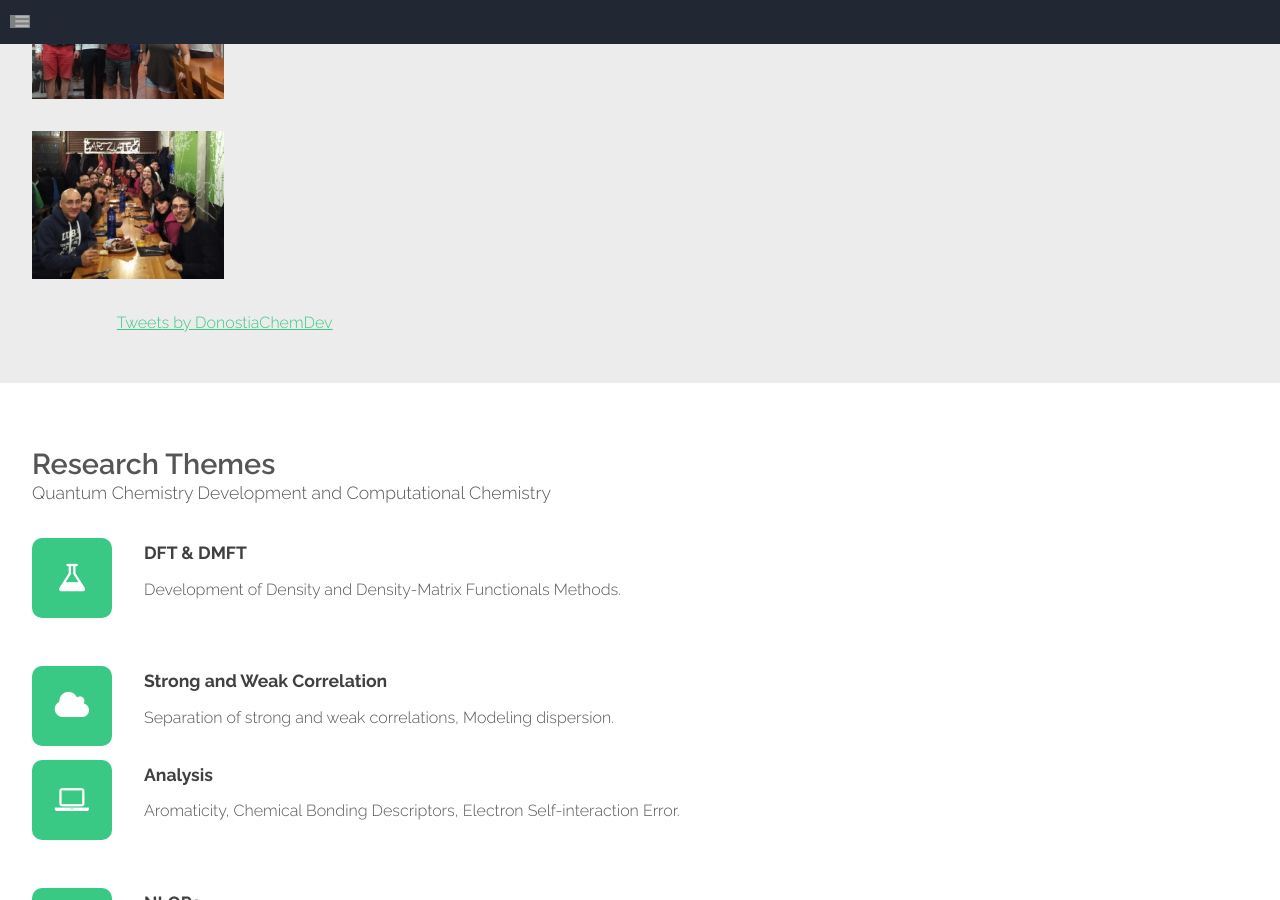
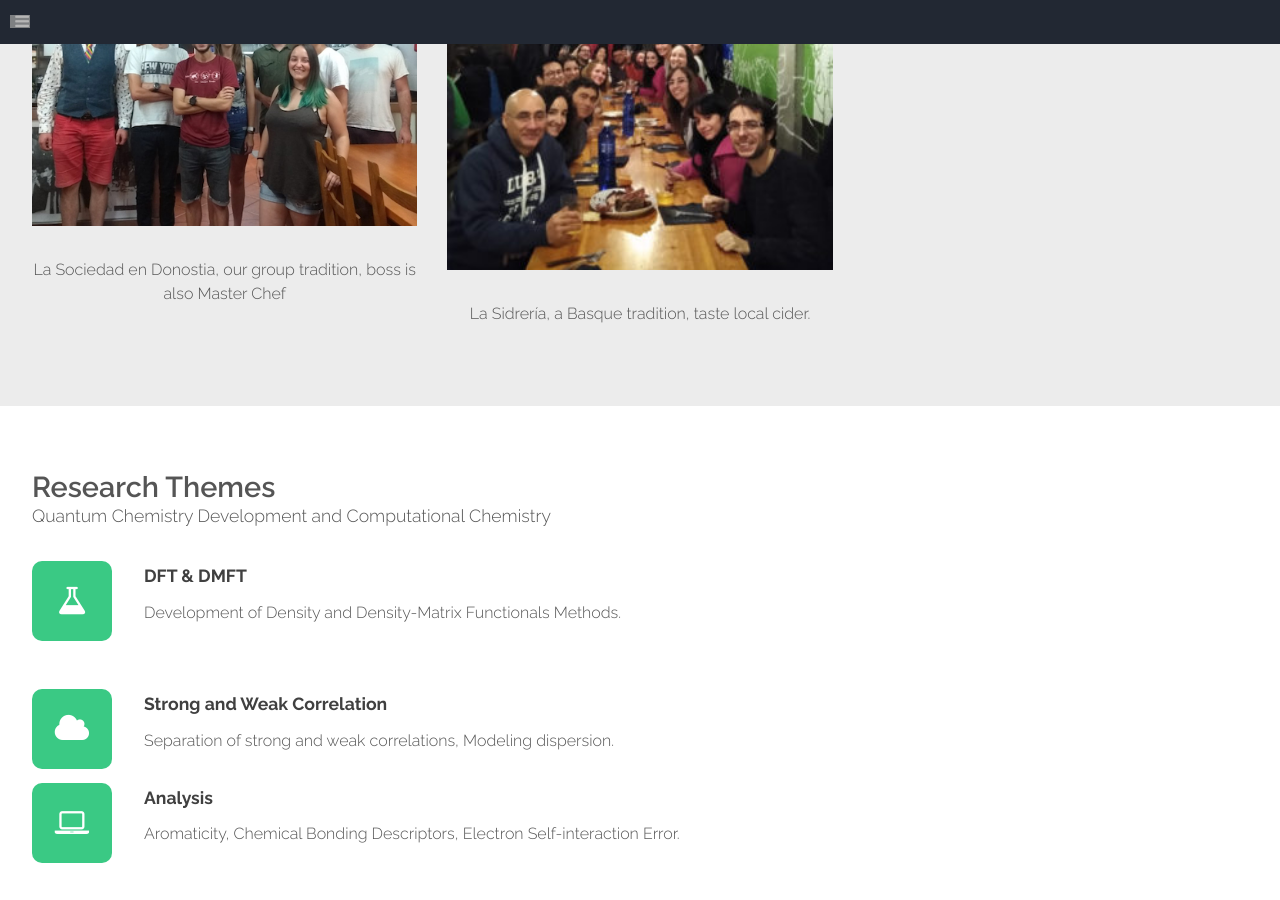
Before and after one commit to old-jekyll-templates/Horizons-Jekyll-Theme, a Jekyll site: the page built from index.html, in a window 1280 px wide and 900 px high, scrolled down 493 px. Built offline with Jekyll 4.4.1, drawn with Linux system fonts in a browser that asks for light colours; the list of posts is cut into pages by our own code; comment, search, counter and statistics services are not loaded; grey boxes are pictures that could not be loaded.

Commit message:
Update landing.html

```diff
--- a/_layouts/landing.html
+++ b/_layouts/landing.html
@@ -37,11 +37,11 @@ layout: default
 					</header>
 					<div class="row no-collapse-1">
 						<section class="4u">
-							<a href="#" class="image feature"><img src="{{ site.baseurl }}/assets/images/pic02.jpg" alt="" style="width: 15vw; min-width: 30px;></a>
+							<a href="#" class="image feature"><img src="{{ site.baseurl }}/assets/images/pic02.jpg" alt=""></a>
 							<p>La Sociedad en Donostia, our group tradition, boss is also Master Chef</p>
 						</section>
 						<section class="4u">
-							<a href="#" class="image feature"><img src="{{ site.baseurl }}/assets/images/pic03.jpg" alt="" style="width: 15vw; min-width: 30px;></a>
+							<a href="#" class="image feature"><img src="{{ site.baseurl }}/assets/images/pic03.jpg" alt=""></a>
 							<p>La Sidrería, a Basque tradition, taste local cider.</p>
 						</section>
 						<section class="4u">
```
